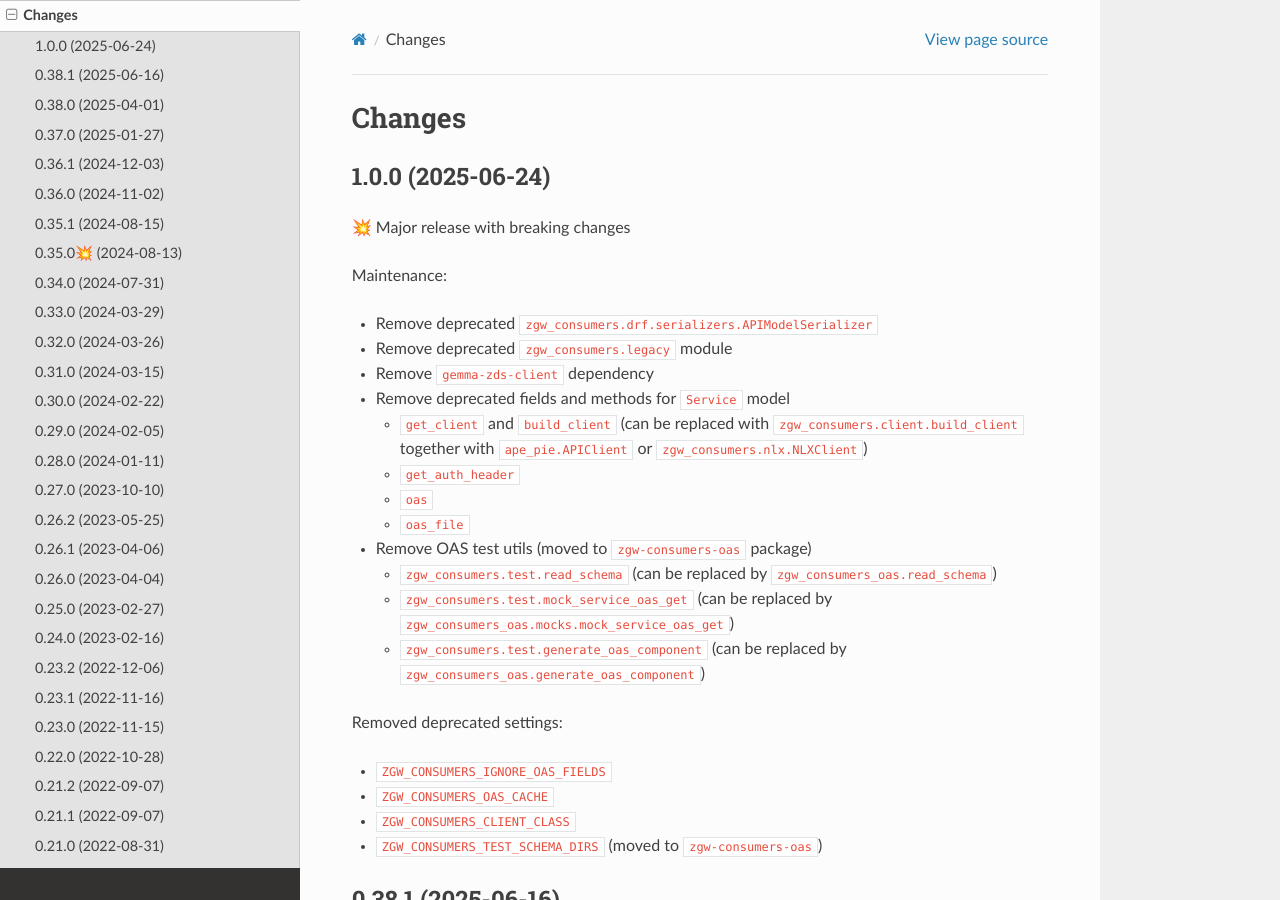
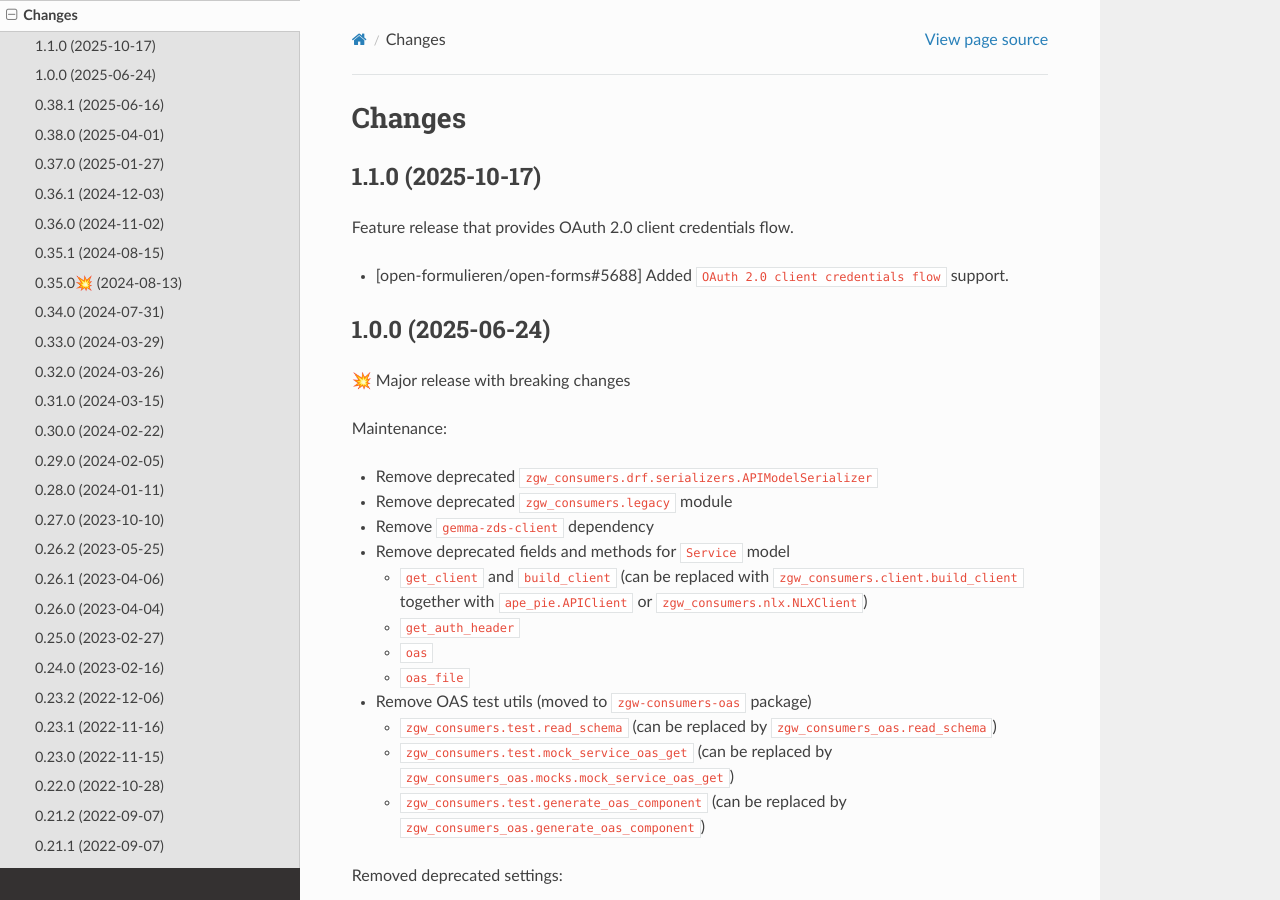
Before and after one commit to maykinmedia/zgw-consumers, a Sphinx documentation site: the page built from docs/changelog.rst, in a window 1280 px wide and 900 px high. Built offline with Sphinx 7.4.7 and the Read the Docs theme 3.1.0, drawn with Linux system fonts in a browser that asks for light colours.

Commit message:
:bookmark: Bump version to 1.1.0

```diff
--- a/CHANGELOG.rst
+++ b/CHANGELOG.rst
@@ -1,5 +1,12 @@
 Changes
 =======
+
+1.1.0 (2025-10-17)
+-------------------
+
+Feature release that provides OAuth 2.0 client credentials flow.
+
+* [open-formulieren/open-forms#5688] Added ``OAuth 2.0 client credentials flow`` support.
 
 1.0.0 (2025-06-24)
 ------------------
--- a/README.rst
+++ b/README.rst
@@ -5,7 +5,7 @@
 Welcome to ZGW Consumers' documentation!
 ========================================
 
-:Version: 1.0.0
+:Version: 1.1.0
 :Source: https://github.com/maykinmedia/zgw-consumers
 :Keywords: OpenAPI, Zaakgericht Werken, Common Ground, NLX
 
--- a/docs/conf.py
+++ b/docs/conf.py
@@ -25,7 +25,7 @@ copyright = "2022, Maykin Media"
 author = "Maykin Media"
 
 # The full version, including alpha/beta/rc tags
-release = "1.0.0"
+release = "1.1.0"
 
 
 # -- General configuration ---------------------------------------------------
--- a/pyproject.toml
+++ b/pyproject.toml
@@ -4,7 +4,7 @@ build-backend = "setuptools.build_meta"
 
 [project]
 name = "zgw-consumers"
-version = "1.0.0"
+version = "1.1.0"
 description = "Configuration for service (OpenAPI 3 or other) consumers"
 authors = [
     {name = "Maykin Media", email = "support@maykinmedia.nl"}
@@ -105,7 +105,7 @@ markers = [
 ]
 
 [tool.bumpversion]
-current_version = "1.0.0"
+current_version = "1.1.0"
 files = [
     {filename = "pyproject.toml"},
     {filename = "README.rst"},
```
Also changed, not shown: 1 other file.
